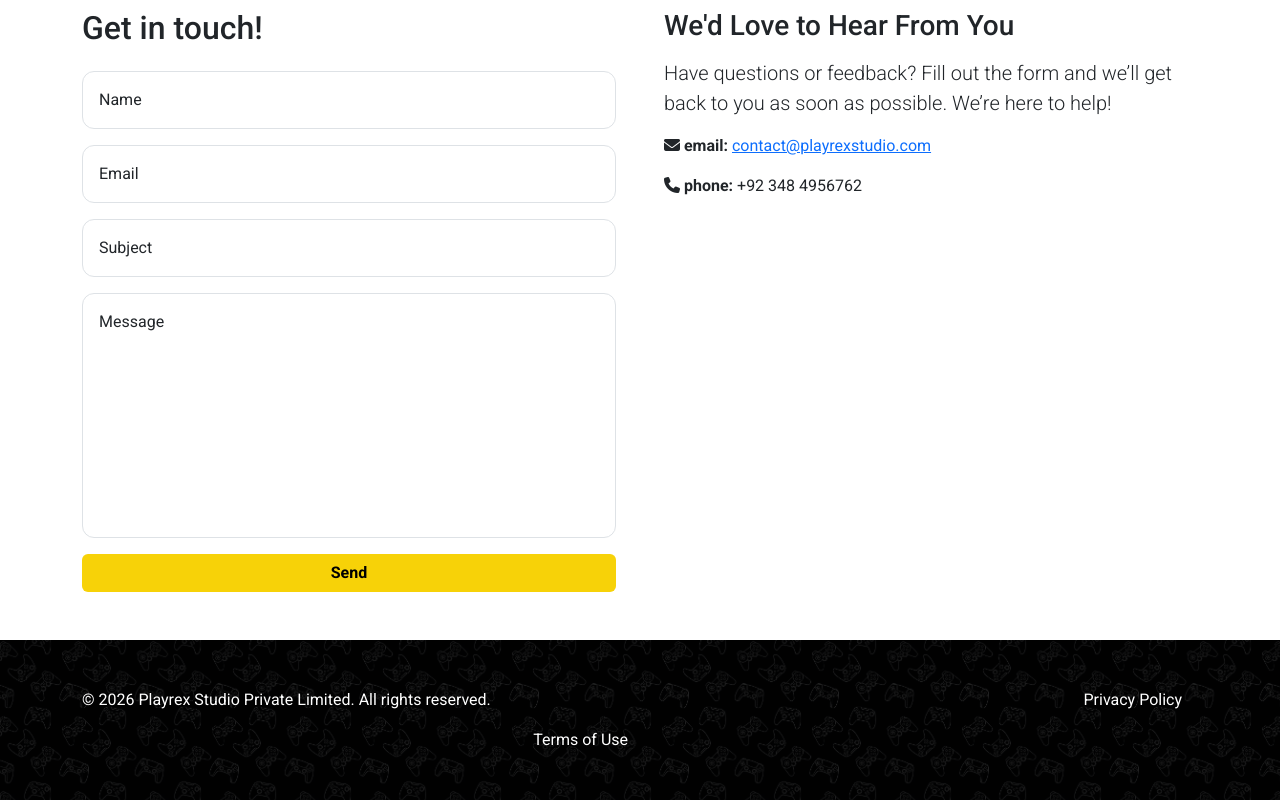
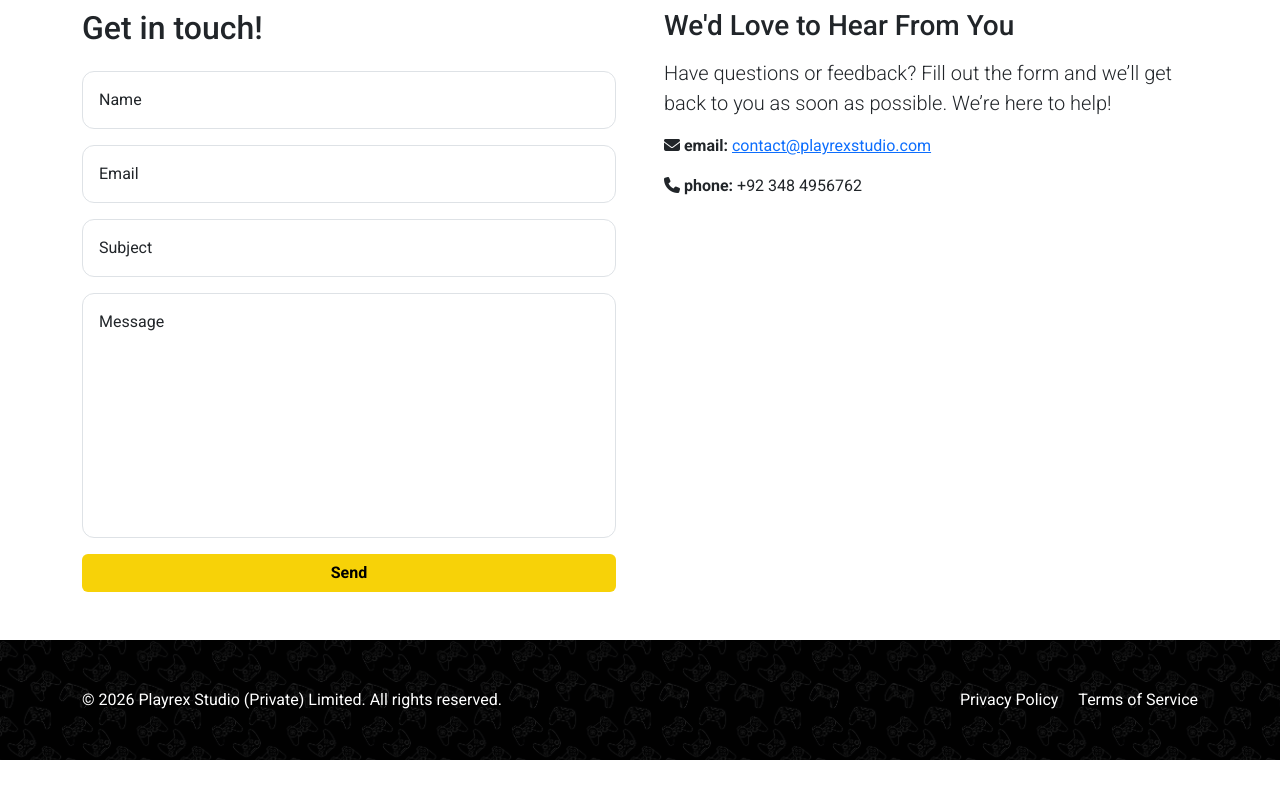
Before and after one commit to malikalimushtaq96/playrexstudio, a plain HTML site: page index.html in a window 1280 px wide. Shown: the part 1089-1889 px from the top of the page. After the commit the page ends 1849 px from the top, so only its background shows below. Drawn offline with nearby package versions, Linux system fonts and the light colour scheme.

Commit message:
Fix formatting issues in index.html

```diff
--- a/index.html
+++ b/index.html
@@ -333,19 +333,24 @@
 
     <!-- Footer -->
     <footer class="joysticks-bg text-white py-5">
-        <div class="container">
-            <div class="row">
-                <div class="col-md-6">
-                    <p>&copy; 2026 Playrex Studio Private Limited. All rights reserved.</p>
-                </div>
-                <div class="col-md-6 text-md-end">
-                    <a href="privacy-policy.html" class="text-white me-3">Privacy Policy</a>
-                </div>
-                <div class="col-md-6 text-md-end">
-                    <a href="terms-of-service.html" class="text-white">Terms of Use</a>
-                </div>
+    <div class="container">
+        <div class="row align-items-center">
+            <div class="col-md-6 text-center text-md-start">
+                <p class="mb-0">
+                    &copy; 2026 Playrex Studio (Private) Limited. All rights reserved.
+                </p>
+            </div>
+
+            <div class="col-md-6 text-center text-md-end mt-3 mt-md-0">
+                <a href="privacy-policy.html" class="text-white me-3">
+                    Privacy Policy
+                </a>
+                <a href="terms-of-service.html" class="text-white">
+                    Terms of Service
+                </a>
             </div>
         </div>
+    </div>
     </footer>
 
     <!-- Bootstrap 5 JS Bundle with Popper -->
```
